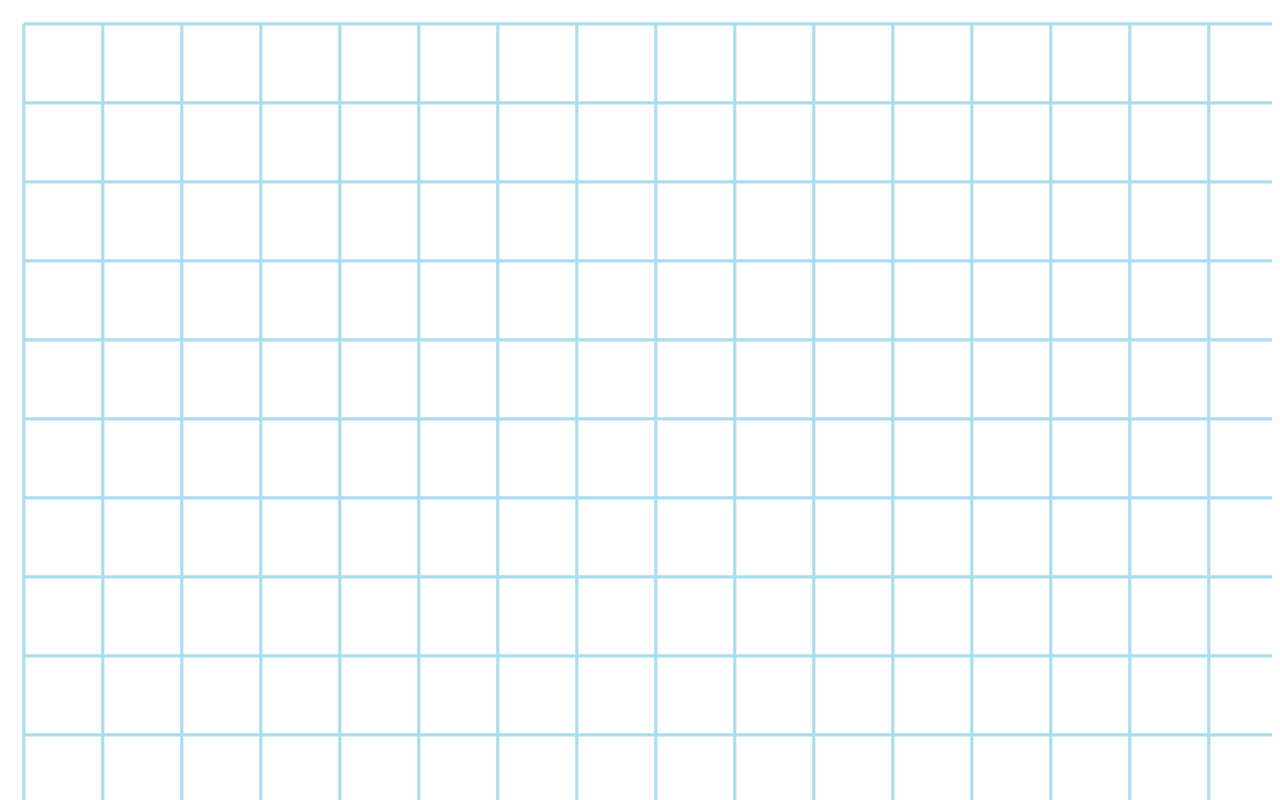
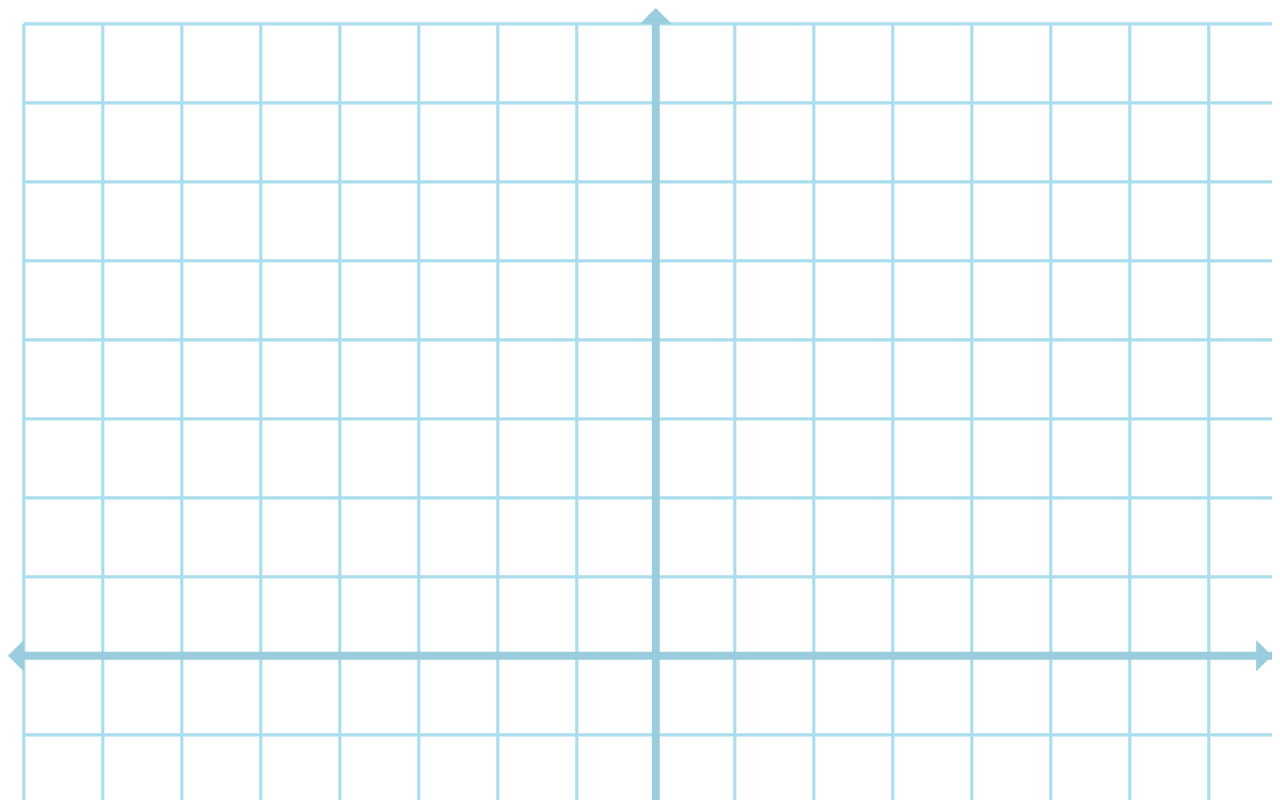
Before and after one commit to aalvinlin/polynomial-rational-cfu, a React (Vite) app: page / in a window 1280 px wide. Shown: the top 800 px of the page. Built offline with nearby package versions, Linux system fonts and the light colour scheme.

Commit message:
add x-axis and y-axis

```diff
--- a/src/components/Grid.js
+++ b/src/components/Grid.js
@@ -10,10 +10,32 @@ const Grid = () => {
         return <path d={`M ${x},10 L ${x},800`} fill="none" stroke="#AADDEE" strokeWidth="2" key={"verticalGridLine" + x} />;
     }
 
+    const xAxis = (y) => {
+        return (
+            <>
+                <polygon points={`0,${y} 10,${y + 10} 10,${y - 10}`} fill="#99CCDD" />
+                <path d={`M 10,${y} L 800,${y}`} fill="none" stroke="#99CCDD" strokeWidth="5" key="xAxis" />
+                <polygon points={`800,${y} 790,${y + 10} 790,${y - 10}`} fill="#99CCDD" />
+            </>
+        );
+    }
+
+    const yAxis = (x) => {
+        return (
+            <>
+                <polygon points={`${x},0 ${x + 10},10 ${x - 10},10`} fill="#99CCDD" />
+                <path d={`M ${x},10 L ${x},800`} fill="none" stroke="#99CCDD" strokeWidth="5" key="yAxis" />
+                <polygon points={`${x},800 ${x + 10},790 ${x - 10},790`} fill="#99CCDD" />
+            </>
+        );
+    }
+
     return (
         <svg viewBox="0 0 800 800">
             {[...Array(20)].map((item, i) => horizontalGridLine(10 + 50 * i))}
             {[...Array(20)].map((item, i) => verticalGridLine(10 + 50 * i))}
+            {xAxis(410)}
+            {yAxis(410)}
         </svg>
     )
 }
```
